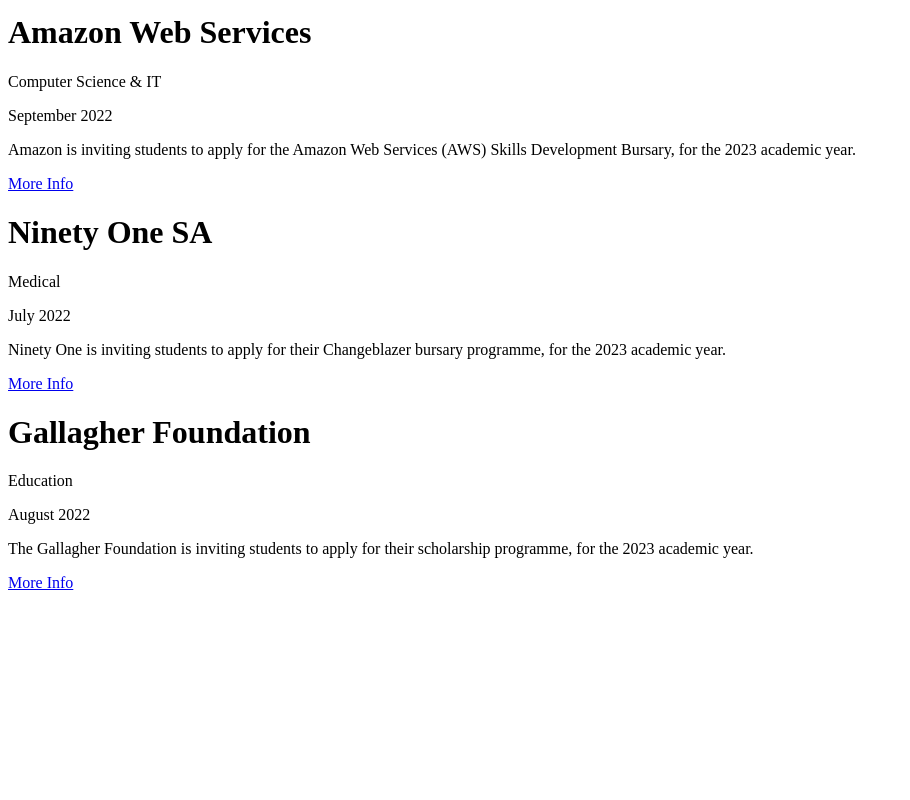
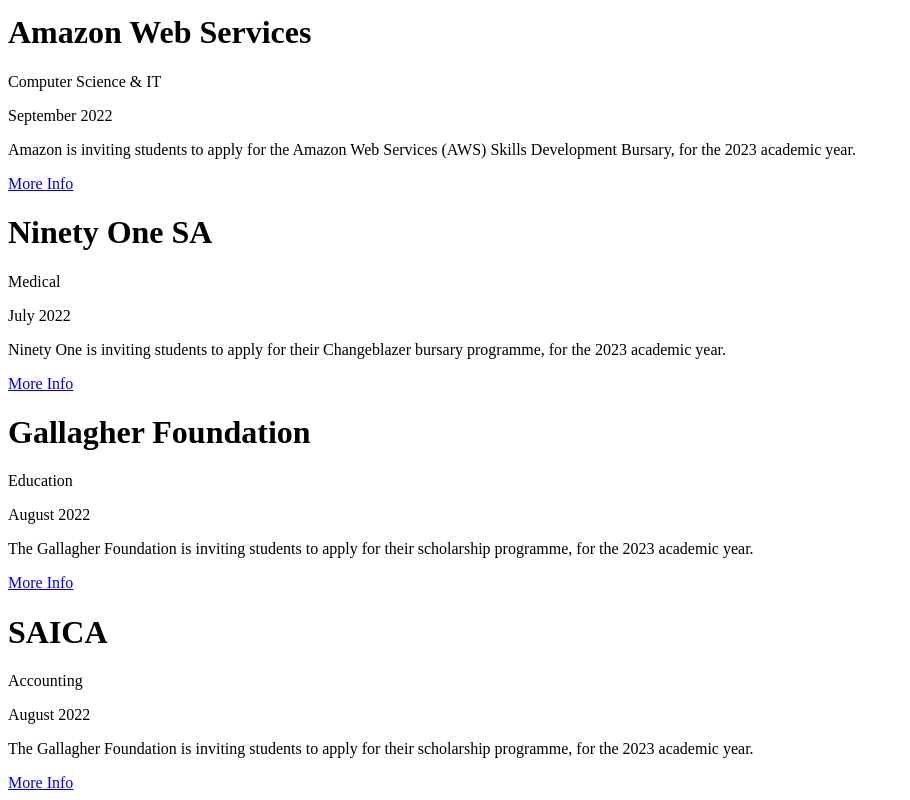
Before and after one commit to tshepi-tech/find_bursariesza, a React (Create React App) app: page / in a window 1280 px wide. Shown: the part 474-1274 px from the top of the page, without its empty margins (0-910 px from the left). Before the commit the page ends 1074 px from the top, so only its background shows below. Built offline with nearby package versions, Linux system fonts and the light colour scheme.

Commit message:
filters are chained- need to include search

```diff
--- a/src/Components/AcademicCategory.jsx
+++ /dev/null
@@ -1,18 +0,0 @@
-//Project Files
-import BursaryItem from "./BursaryItem.jsx";
-
-export default function AcademicCategory({academic_category,bursaries}) {
-
-      //Properties
-      const selected_category = bursaries.filter((item) => item.category === `${academic_category}`);
-      const category = selected_category.map((item) => (
-        <BursaryItem key={item.id} item={item} />
-      ));
-
-      return (
-        <div >
-          <div>{category}</div>
-        </div>
-      );
-
-}
--- a/src/Components/BursaryList.jsx
+++ /dev/null
@@ -1,14 +0,0 @@
-//NPM packages
-
-//Profile files
-import bursaries from "../Data/bursaries.json";
-import BursaryItem from "./BursaryItem"
-
-export default function BursaryList() {
-
-    const bursaryList = bursaries.map((item)=>(<BursaryItem key={item.id} item={item}/> ))
-
-  return (
-    <div>{bursaryList}</div>
-  )
-}
--- a/src/Components/Dashboard.jsx
+++ b/src/Components/Dashboard.jsx
@@ -2,17 +2,13 @@
 import { useEffect, useState } from "react";
 //Project files
 import bursaries from "../Data/bursaries.json";
-import BursaryList from "./BursaryList.jsx";
-import AcademicCategory from "./AcademicCategory.jsx";
-import MonthDue from "./MonthDue.jsx"
-
-import SearchList from "./SearchList";
+import BursaryItem from "./BursaryItem";
 
 export default function Dashboard() {
 
    //Local State
    const [searchField, setSearchField] = useState("");
-   const [academic_category, setCategory] = useState("Engineering");
+   const [academic_category, setCategory] = useState("All");
    const [month,setMonth]=useState("All")
 
    //Methods
@@ -58,12 +54,37 @@
      </select>
 </div>
 
+function UserClickedFilter () {
+  const filterMonth = bursaries.filter((item) => item.dueDate === `${month}`)
+  if (filterMonth.length === 0){
+    const FilteredList = bursaries.filter((item) => item.category === `${academic_category}`).filter((item) => item.category === `${academic_category}`)
+    return FilteredList
+  }else{
+    const FilteredList = filterMonth.filter((item) => item.category === `${academic_category}`)
+    return FilteredList
+  }
+}
+
+function FilterResults (){
+  const bursaryArray=UserClickedFilter()
+  if (bursaryArray.length === 0){
+    return bursaries.map((item) => (
+      <BursaryItem key={item.id} item={item} />
+      ));
+  }else{
+    return bursaryArray.map((item) => (
+          <BursaryItem key={item.id} item={item} />
+          ));
+  }
+}
+
+const bursary_list= FilterResults()
+
   return (
     <div>
       {selectField}
       {selectMonth}
       {searchbox}
-       {month === "All" ? searchbox === "" ? (<BursaryList/>):
-   (<SearchList bursaries={bursaries} searchField={searchField} />):(<MonthDue bursaries={bursaries} month={month}/>)}
+    {bursary_list}
    </div>
   )}
--- a/src/Components/MonthDue.jsx
+++ /dev/null
@@ -1,18 +0,0 @@
-//Project Files
-import BursaryItem from "./BursaryItem.jsx";
-
-export default function MonthDue({bursaries,month}) {
-
-      //Properties
-      const selected_month = bursaries.filter((item) => item.dueDate === `${month}`);
-      const dueDate = selected_month.map((item) => (
-        <BursaryItem key={item.id} item={item} />
-      ));
-
-      return (
-        <div >
-          <div>{dueDate}</div>
-        </div>
-      );
-
-}
--- a/src/Data/bursaries.json
+++ b/src/Data/bursaries.json
@@ -68,5 +68,19 @@
            "honors":"false",
            "postgraduate":"false"
         }]
+    },
+    {
+        "id":"5",
+        "company":"SAICA",
+        "category":"Accounting",
+        "dueDate":"August 2022",
+        "detail":"The Gallagher Foundation is inviting students to apply for their scholarship programme, for the 2023 academic year.",
+        "link":"https://www.zabursaries.co.za/general-bursaries-south-africa/gallagher-foundation-scholarship/",
+        "schoolLevel":[{
+           "highschool":"false",
+           "undergraduate":"true",
+           "honors":"false",
+           "postgraduate":"false"
+        }]
     }
 ]
```
Also changed, not shown: src/Components/Filters.jsx (deleted, +0 -41 lines).
